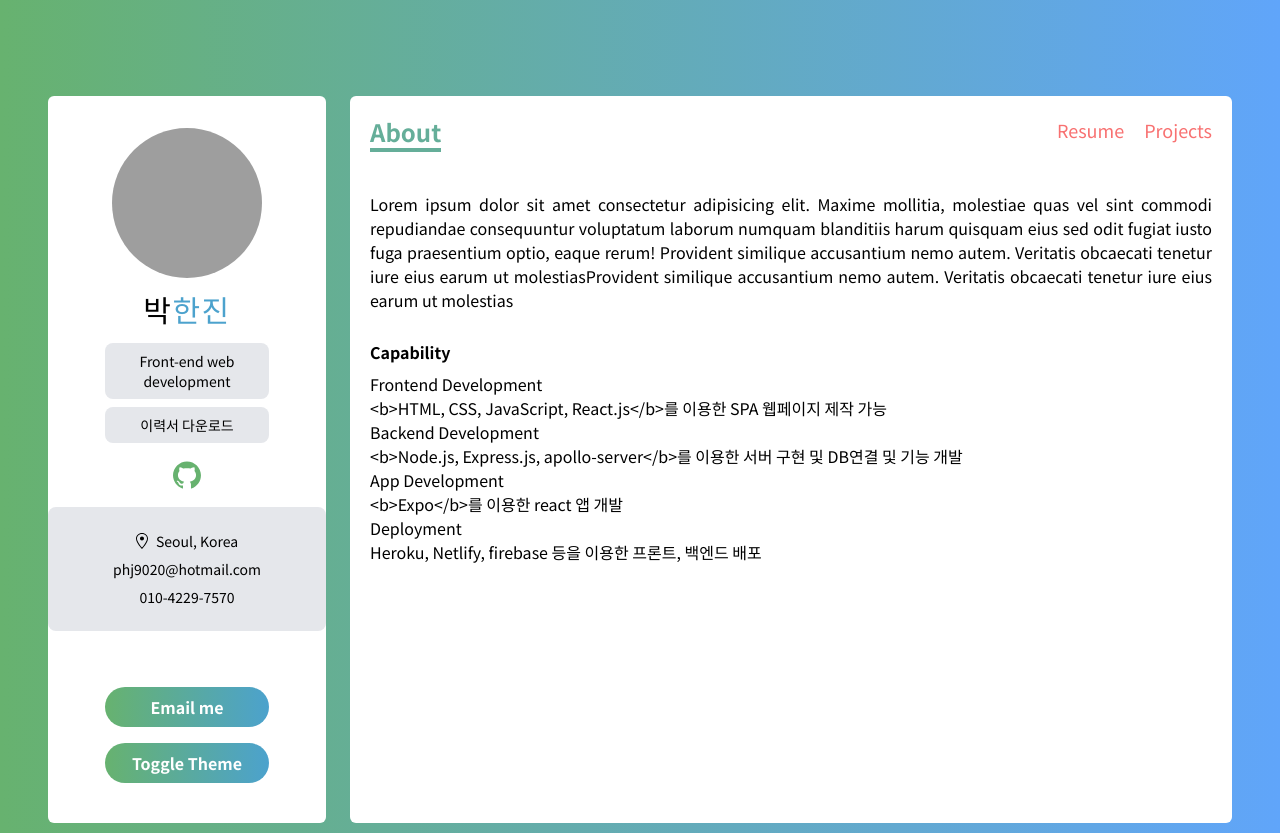
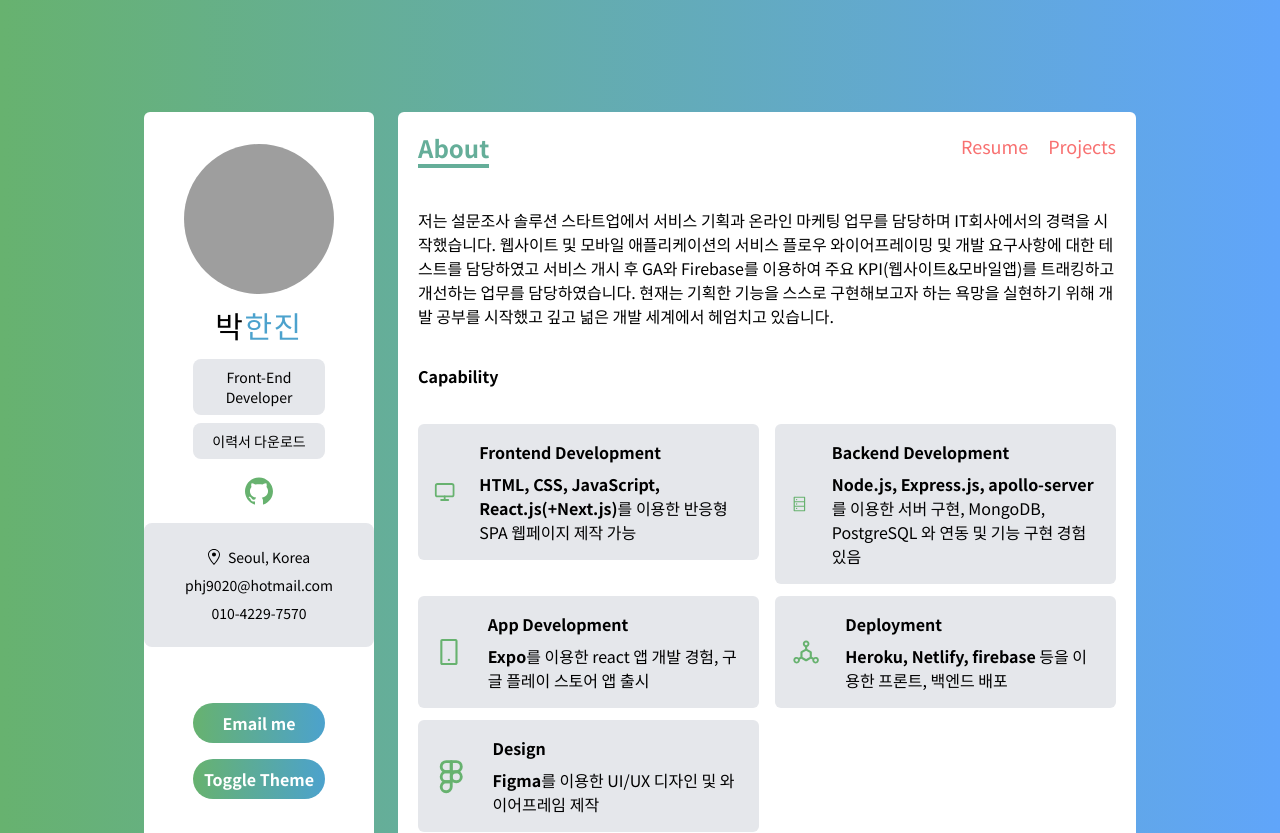
Before and after one commit to phj9020/hjp-portfolio, a Next.js app: page / in a window 1280 px wide. Shown: the top 833 px of the page. Built offline with nearby package versions, Linux system fonts and the light colour scheme; grey boxes are pictures that could not be loaded.

Commit message:
Capability Card component added in About page

```diff
--- /dev/null
+++ b/components/CapabilityCard.tsx
@@ -0,0 +1,23 @@
+import { FunctionComponent } from "react";
+import { IService } from "../type";
+
+const CapabilityCard:FunctionComponent<{service:IService}> = ({service:{id, title, Icon, description}}) => {
+
+    const createMarkUp = ()=> {
+        return {
+            __html: description
+        }
+    };
+
+    return (
+        <div key={id} className="flex items-center p-4 bg-gray-200 rounded-md">
+            <Icon className="w-12 h-12 mr-4 lg:mr-6 text-green"/>
+            <div className="text-sm lg:text-base ">
+                <h3 className="mb-1 font-semibold lg:mb-2">{title}</h3>
+                <p dangerouslySetInnerHTML={createMarkUp()} />
+            </div>
+        </div>
+    )
+}
+
+export default CapabilityCard
--- a/components/Sidebar.tsx
+++ b/components/Sidebar.tsx
@@ -7,7 +7,7 @@ function Sidebar() {
         <div>
             <Image className="rounded-full" src="/profile.jpg" alt="profile" width="150" height="150"/>
             <h3 className="my-3 text-3xl font-medium tracking-wider font-nanum">박<span className="text-blue">한진</span></h3>
-            <p className="w-8/12 p-2 m-auto text-sm bg-gray-200 rounded-lg text-center-sm">Front-end web development</p>
+            <p className="w-8/12 p-2 m-auto text-sm bg-gray-200 rounded-lg text-center-sm">Front-End Developer</p>
             <a className="block w-8/12 p-2 m-auto my-2 text-sm transition duration-700 ease-in-out bg-gray-200 rounded-lg text-center-sm hover:bg-blue hover:text-white" href="" download="name">이력서 다운로드</a>
             <div className="flex items-center my-3 text-green justify-evenly">
                 <a href="https://github.com/phj9020" target="_blank" rel="noreferrer" className="flex items-center justify-center py-1">
--- a/data.ts
+++ b/data.ts
@@ -1,34 +1,37 @@
-import {RiComputerFill, RiDatabase2Fill} from 'react-icons/ri';
-import {AiFillMobile} from 'react-icons/ai'
-import {GrDeploy} from 'react-icons/gr';
+import {AiOutlineMobile, AiOutlineDeploymentUnit,AiOutlineDatabase} from 'react-icons/ai'
 import { IService } from './type';
-
+import {FiMonitor, FiFigma} from 'react-icons/fi';
 
 
 export const services:IService[] = [
     {
         id:1,
         title: "Frontend Development",
-        description: "<b>HTML, CSS, JavaScript, React.js</b>를 이용한 SPA 웹페이지 제작 가능",
-        Icon: RiComputerFill
+        description: "<b>HTML, CSS, JavaScript, React.js(+Next.js)</b>를 이용한 반응형 SPA 웹페이지 제작 가능",
+        Icon: FiMonitor
     },
     {
         id:2,
         title: "Backend Development",
-        description: "<b>Node.js, Express.js, apollo-server</b>를 이용한 서버 구현 및 DB연결 및 기능 개발",
-        Icon: RiDatabase2Fill
+        description: "<b>Node.js, Express.js, apollo-server</b>를 이용한 서버 구현, MongoDB, PostgreSQL 와 연동 및 기능 구현 경험 있음",
+        Icon: AiOutlineDatabase
     },
     {
         id:3,
         title: "App Development",
-        description: "<b>Expo</b>를 이용한 react 앱 개발",
-        Icon: AiFillMobile
+        description: "<b>Expo</b>를 이용한 react 앱 개발 경험, 구글 플레이 스토어 앱 출시",
+        Icon: AiOutlineMobile
     },
     {
         id:4,
         title: "Deployment",
-        description: "Heroku, Netlify, firebase 등을 이용한 프론트, 백엔드 배포",
-        Icon: GrDeploy
+        description: "<b>Heroku, Netlify, firebase</b> 등을 이용한 프론트, 백엔드 배포",
+        Icon: AiOutlineDeploymentUnit
     },
-
+    {
+        id:5,
+        title: "Design",
+        description: "<b>Figma</b>를 이용한 UI/UX 디자인 및 와이어프레임 제작",
+        Icon: FiFigma
+    },
 ];
--- a/pages/_app.tsx
+++ b/pages/_app.tsx
@@ -4,7 +4,7 @@ import '../styles/globals.css';
 
 function MyApp({ Component, pageProps }) {
   return (
-    <div className="grid grid-cols-12 gap-6 px-8 my-24 lg:px-12 sm:px-14">
+    <div className="grid grid-cols-12 gap-6 px-8 my-28 lg:px-36 sm:px-14">
       <div className="col-span-12 px-4 py-8 text-center bg-white rounded-md lg:col-span-3">
         <Sidebar />
       </div>
--- a/pages/index.tsx
+++ b/pages/index.tsx
@@ -1,46 +1,43 @@
 import Head from 'next/head';
+import CapabilityCard from '../components/CapabilityCard';
+import {services} from '../data';
 
-export const getStaticProps = async(context:getStaticPropsContext)=> {
-  const res = await fetch('http://localhost:3000/api/services');
-  const data = await res.json();
-  return {
-    props: {
-      data
-    }
-  }
-};
+// export const getStaticProps = async(context:GetStaticPropsContext)=> {
+//   const res = await fetch('http://localhost:3000/api/services');
+//   const data = await res.json();
+//   console.log(data)
+//   return {
+//     props: {
+//       data
+//     }
+//   }
+// };
 
-export default function Home({data}) {
-  const {services} = data;
-
+export default function Home() {
   return (
     <div className="p-5">
       <Head>
-        <title>박한진-포트폴리오</title>
+        <title>박한진-포트폴리오 | About</title>
         <meta name="keyword" content="프론트엔드, 개발, 포트폴리오, fontend, developer, nextjs, portfolio" />
         <meta name="description" content="박한진의 포트폴리오, Hanjin Park's portfolio" />
         <link rel="icon" href="/portfolio.png" />
       </Head>
-      <div className="mb-7">
-        <p className="text-justify">Lorem ipsum dolor sit amet consectetur adipisicing elit. Maxime mollitia,
-          molestiae quas vel sint commodi repudiandae consequuntur voluptatum laborum
-          numquam blanditiis harum quisquam eius sed odit fugiat iusto fuga praesentium
-          optio, eaque rerum! Provident similique accusantium nemo autem. Veritatis
-          obcaecati tenetur iure eius earum ut molestiasProvident similique accusantium nemo autem. Veritatis
-          obcaecati tenetur iure eius earum ut molestias
+      <div className="mb-9">
+        <p className="text-sm justify text- lg:text-base">저는 설문조사 솔루션 스타트업에서 서비스 기획과 온라인 마케팅 업무를 담당하며 IT회사에서의 경력을 시작했습니다. 웹사이트 및 모바일 애플리케이션의 서비스 플로우 와이어프레이밍 및
+        개발 요구사항에 대한 테스트를 담당하였고 서비스 개시 후 GA와 Firebase를 이용하여 주요 KPI(웹사이트&모바일앱)를 트래킹하고 개선하는 업무를 담당하였습니다. 현재는
+        기획한 기능을 스스로 구현해보고자 하는 욕망을 실현하기 위해 개발 공부를 시작했고 깊고 넒은 개발 세계에서 헤엄치고 있습니다.
         </p>
       </div>
       <div>
-        <h2 className="mb-2 text-base font-bold">Capability</h2>
-        {services.map(service =>
-          <div key={service.id}>
-
-            <div>
-              <h3>{service.title}</h3>
-              <p>{service.description}</p>
-            </div>
-          </div>)
-        }
+        <h2 className="text-base font-bold mb-9">Capability</h2>
+        <div className="grid lg:grid-cols-2 gap-x-4 gap-y-3">
+          {services.map(service => (
+            // To do : Framer motion apply
+            <div key={service.id} >
+              <CapabilityCard service={service}  />
+            </div>)
+          )}
+        </div>
       </div>
     </div>
   )
--- a/pages/projects.tsx
+++ b/pages/projects.tsx
@@ -1,8 +1,16 @@
+import Head from 'next/head';
 
 function projects() {
     return (
-        <div className="p-4">
-            projects
+        <div>
+            <Head>
+                    <title>박한진-포트폴리오 | Projects</title>
+                    <meta name="keywords" content="keyword 1, keyword 2, keyword 3"/>
+                    <meta name="description" content="Your description goes here" />
+            </Head>
+            <div className="p-4">
+                projects
+            </div>
         </div>
     )
 }
--- a/pages/resume.tsx
+++ b/pages/resume.tsx
@@ -1,8 +1,16 @@
+import Head from 'next/head';
 
 function resume() {
     return (
-        <div className="p-4">
-            resume page
+        <div>
+            <Head>
+                    <title>박한진-포트폴리오 | Resume</title>
+                    <meta name="keywords" content="keyword 1, keyword 2, keyword 3"/>
+                    <meta name="description" content="Your description goes here" />
+            </Head>
+            <div className="p-4">
+                projects
+            </div>
         </div>
     )
 }
```
